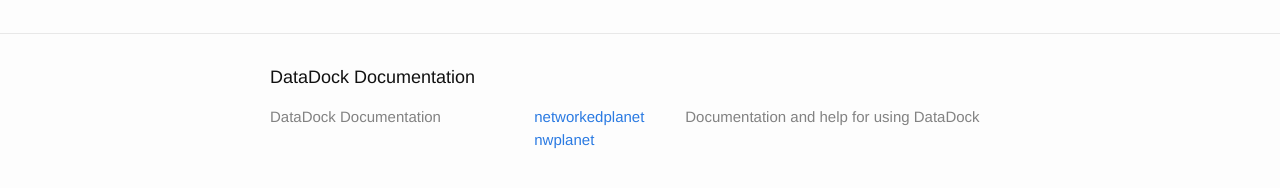
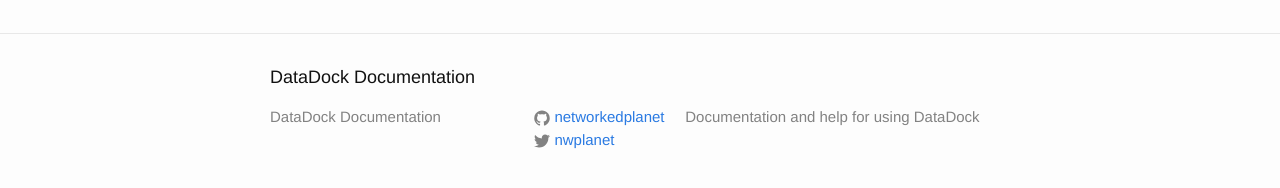
Before and after one commit to NetworkedPlanet/datadock, a Jekyll site: the page built from docs/index.html, in a window 1280 px wide. Shown: the part 651-839 px from the top of the page. Built offline with Jekyll 4.4.1, drawn with Linux system fonts in a browser that asks for light colours.

Commit message:
Revert "remove buggy SVG"
This reverts commit 284d53cf7de8843e19509388619c76333bbe7c8c.

```diff
--- a/docs/_includes/footer.html
+++ b/docs/_includes/footer.html
@@ -17,7 +17,11 @@
           {% if site.github_username %}
           <li>
             <a href="https://github.com/{{ site.github_username }}">
-
+              <span class="icon  icon--github">
+                <svg viewBox="0 0 16 16">
+                  <path fill="#828282" d="M7.999,0.431c-4.285,0-7.76,3.474-7.76,7.761 c0,3.428,2.223,6.337,5.307,7.363c0.388,0.071,0.53-0.168,0.53-0.374c0-0.184-0.007-0.672-0.01-1.32 c-2.159,0.469-2.614-1.04-2.614-1.04c-0.353-0.896-0.862-1.135-0.862-1.135c-0.705-0.481,0.053-0.472,0.053-0.472 c0.779,0.055,1.189,0.8,1.189,0.8c0.692,1.186,1.816,0.843,2.258,0.645c0.071-0.502,0.271-0.843,0.493-1.037 C4.86,11.425,3.049,10.76,3.049,7.786c0-0.847,0.302-1.54,0.799-2.082C3.768,5.507,3.501,4.718,3.924,3.65 c0,0,0.652-0.209,2.134,0.796C6.677,4.273,7.34,4.187,8,4.184c0.659,0.003,1.323,0.089,1.943,0.261 c1.482-1.004,2.132-0.796,2.132-0.796c0.423,1.068,0.157,1.857,0.077,2.054c0.497,0.542,0.798,1.235,0.798,2.082 c0,2.981-1.814,3.637-3.543,3.829c0.279,0.24,0.527,0.713,0.527,1.437c0,1.037-0.01,1.874-0.01,2.129 c0,0.208,0.14,0.449,0.534,0.373c3.081-1.028,5.302-3.935,5.302-7.362C15.76,3.906,12.285,0.431,7.999,0.431z"/>
+                </svg>
+              </span>
 
               <span class="username">{{ site.github_username }}</span>
             </a>
@@ -27,7 +31,12 @@
           {% if site.twitter_username %}
           <li>
             <a href="https://twitter.com/{{ site.twitter_username }}">
-
+              <span class="icon  icon--twitter">
+                <svg viewBox="0 0 16 16">
+                  <path fill="#828282" d="M15.969,3.058c-0.586,0.26-1.217,0.436-1.878,0.515c0.675-0.405,1.194-1.045,1.438-1.809
+                  c-0.632,0.375-1.332,0.647-2.076,0.793c-0.596-0.636-1.446-1.033-2.387-1.033c-1.806,0-3.27,1.464-3.27,3.27 c0,0.256,0.029,0.506,0.085,0.745C5.163,5.404,2.753,4.102,1.14,2.124C0.859,2.607,0.698,3.168,0.698,3.767 c0,1.134,0.577,2.135,1.455,2.722C1.616,6.472,1.112,6.325,0.671,6.08c0,0.014,0,0.027,0,0.041c0,1.584,1.127,2.906,2.623,3.206 C3.02,9.402,2.731,9.442,2.433,9.442c-0.211,0-0.416-0.021-0.615-0.059c0.416,1.299,1.624,2.245,3.055,2.271 c-1.119,0.877-2.529,1.4-4.061,1.4c-0.264,0-0.524-0.015-0.78-0.046c1.447,0.928,3.166,1.469,5.013,1.469 c6.015,0,9.304-4.983,9.304-9.304c0-0.142-0.003-0.283-0.009-0.423C14.976,4.29,15.531,3.714,15.969,3.058z"/>
+                </svg>
+              </span>
 
               <span class="username">{{ site.twitter_username }}</span>
             </a>
```
Also changed, not shown: docs/_includes/header.html (+9 -0 lines).
